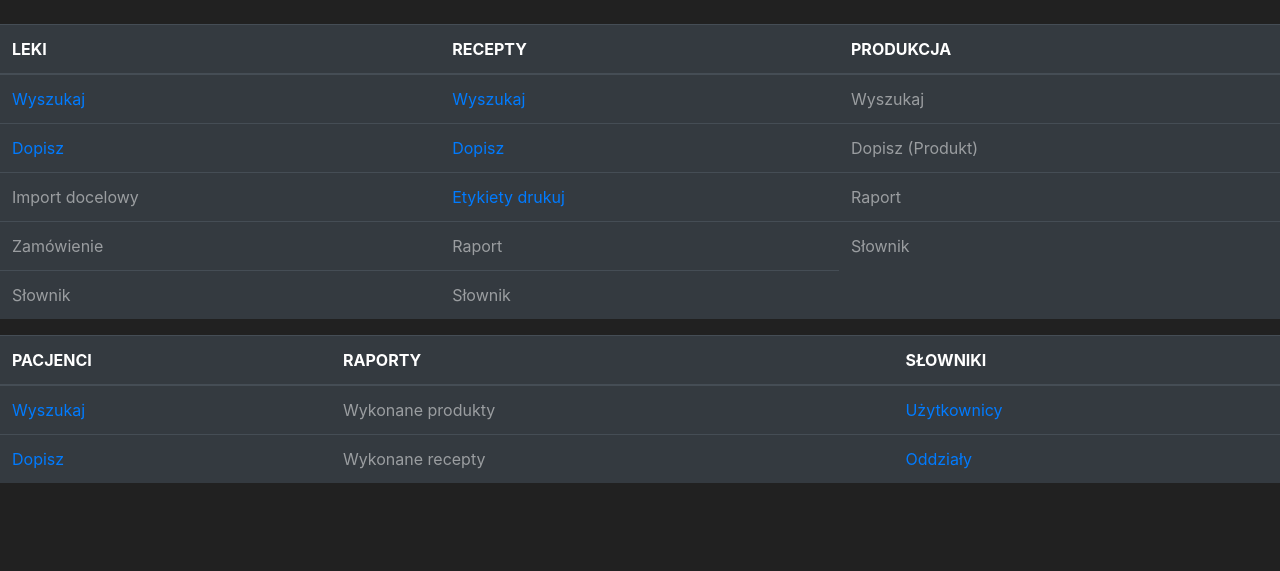
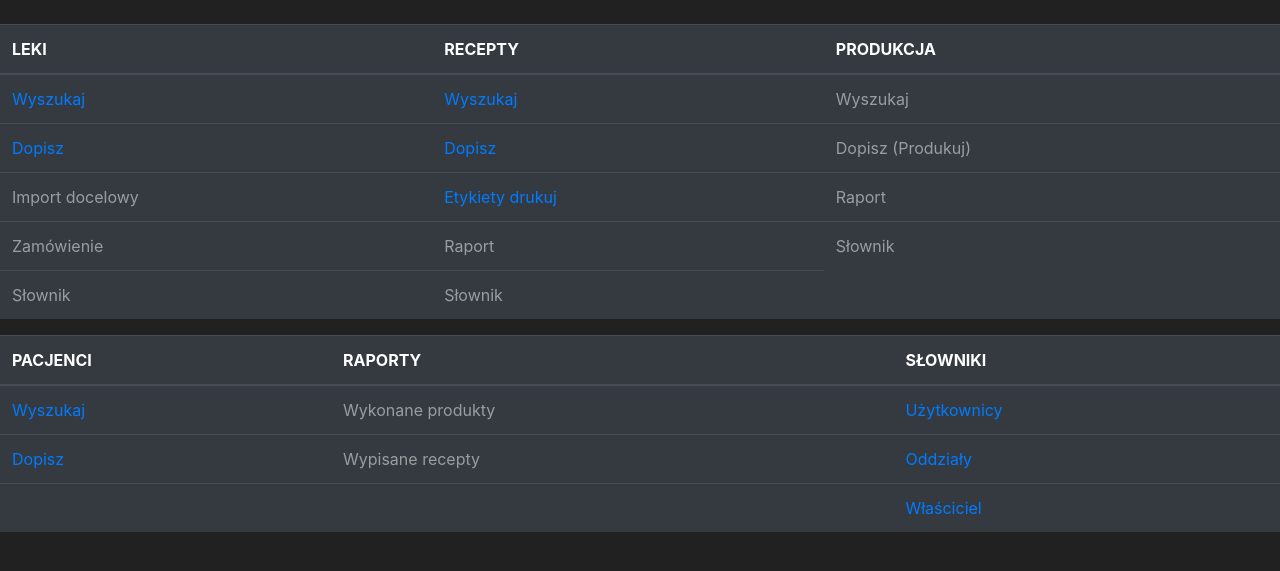
Before and after one commit to PiotrKwiatosz/ISZLC, a Flask app: page /iszlc in a window 1280 px wide. Shown: the part 58-629 px from the top of the page. Run offline with Flask 2, Linux system fonts and the light colour scheme; some libraries are stand-ins or nearby versions.

Commit message:
17.10.2022 - UPDATE viewing sql tables

```diff
--- a/iszlc/templates/iszlc.html
+++ b/iszlc/templates/iszlc.html
@@ -1,9 +1,9 @@
 {% extends 'base.html' %}
 {% block title %}
-  ISZLC
+  Strona modułu FARMACEUTA
 {% endblock %}
 
-<title>ISZLC:</title>
+<title>Farmaceuta:</title>
 
 {% block content %}
 
@@ -40,7 +40,7 @@
             <tr>
                 <td><a href="{{ url_for('leki_dopisz_page') }}">Dopisz</a>
                 <td><a href="{{ url_for('recepty_dopisz_page') }}">Dopisz</a>
-                <td><a class="isDisabled" href="#">Dopisz (Produkt)</a>
+                <td><a class="isDisabled" href="#">Dopisz (Produkuj)</a>
             </tr>
             <tr>
                 <td><a class="isDisabled" href="#">Import docelowy</a>
@@ -78,8 +78,13 @@
         </tr>
         <tr>
             <td><a href="{{ url_for('pacjenci_dopisz_page') }}">Dopisz</a>
-            <td><a class="isDisabled" href="#">Wykonane recepty</a>
+            <td><a class="isDisabled" href="#">Wypisane recepty</a>
             <td><a href="{{ url_for('slowniki_oddzialy_page') }}">Oddziały</a>
+        </tr>
+        <tr>
+            <td></td>
+            <td></td>
+            <td><a href="{{ url_for('slowniki_wlasciciel_page') }}">Właściciel</a></td>
         </tr>
     </tbody>
 </table>
```
